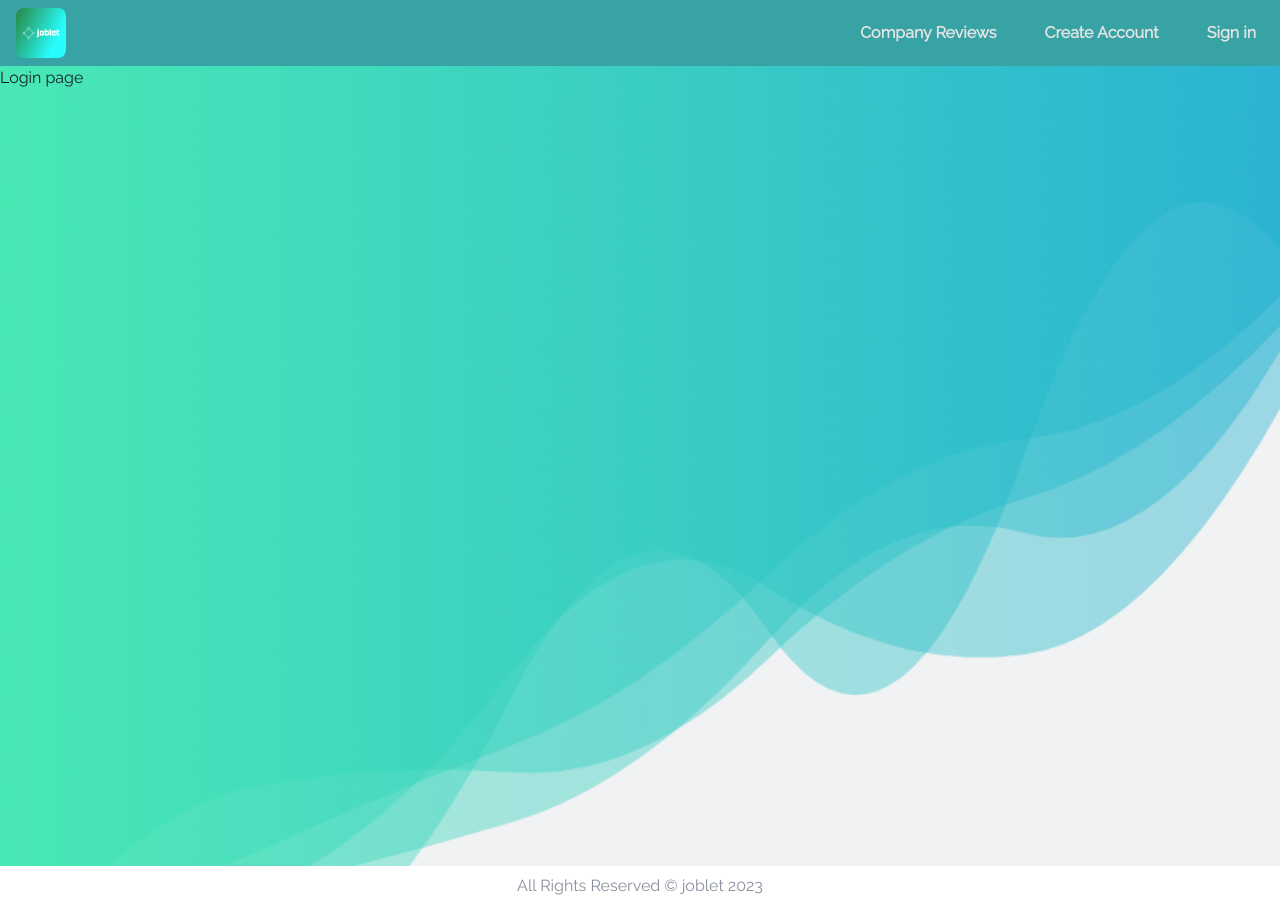
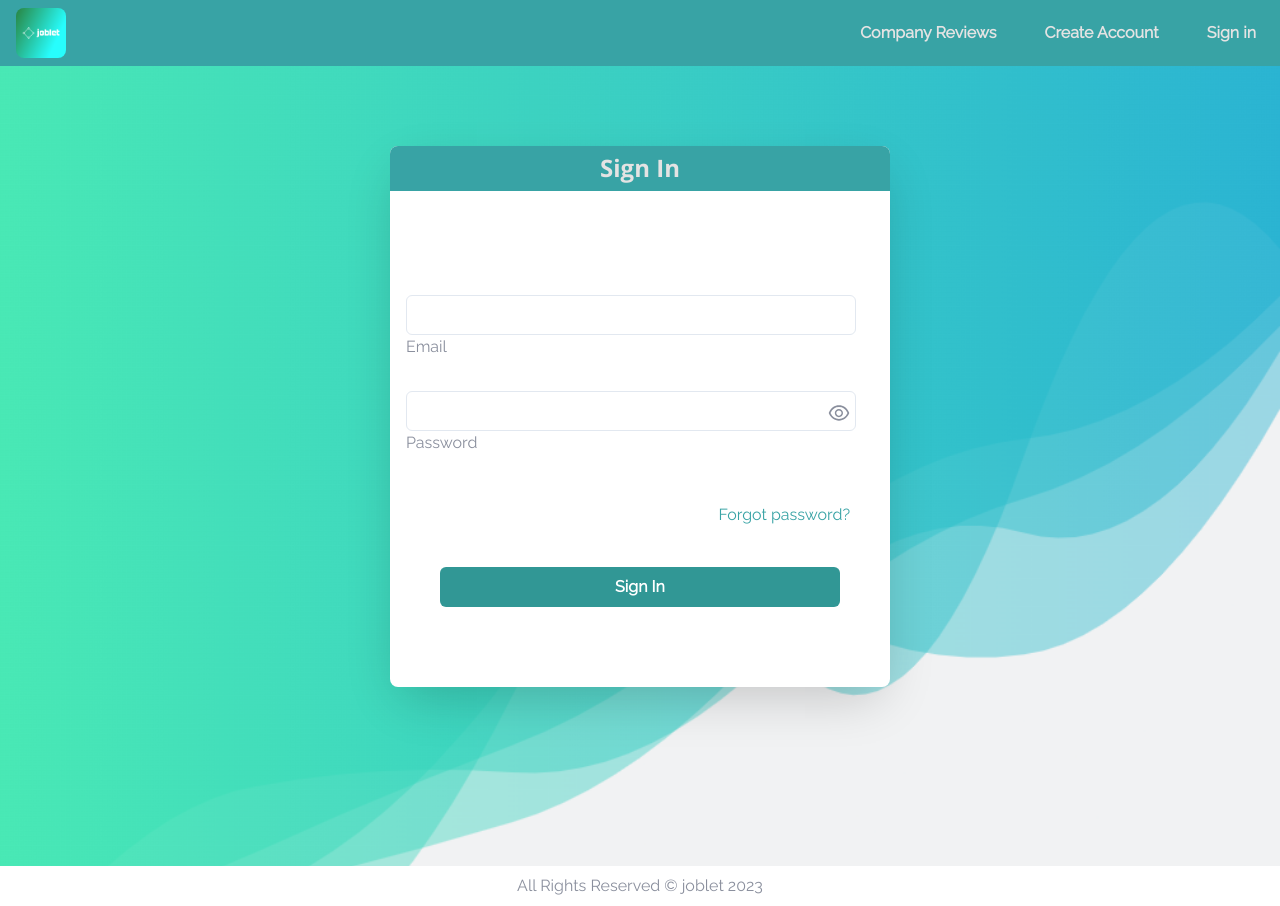
Before and after one commit to ianahart/joblet, a React (Create React App) app in the folder frontend/: page /login in a window 1280 px wide. Built offline with nearby package versions, Linux system fonts and the light colour scheme.

Commit message:
feat: wire up login page

```diff
--- a/frontend/src/components/Form/FormInput.tsx
+++ b/frontend/src/components/Form/FormInput.tsx
@@ -56,7 +56,7 @@ const FormInput = ({
 
   return (
     <FormControl my="1.5rem" display="flex" mx="1rem" flexDir="column">
-      <Box position="relative">
+      <Box position="relative" display="flex" justifyContent="flex-start">
         <Input
           color="text.primary"
           onChange={handleOnChange}
@@ -78,7 +78,7 @@ const FormInput = ({
           color="text.primary"
           top="10px"
           fontSize="1.5rem"
-          right="40px"
+          right="55px"
         >
           {type === 'password' ? <AiOutlineEye /> : <AiOutlineEyeInvisible />}
         </Box>
--- a/frontend/src/data/index.ts
+++ b/frontend/src/data/index.ts
@@ -4,3 +4,8 @@ export const createAccountState = {
   email: { name: 'email', value: '', error: '', type: 'email' },
   password: { name: 'password', value: '', error: '', type: 'password' },
 };
+
+export const loginState = {
+  email: { name: 'email', value: '', error: '', type: 'email' },
+  password: { name: 'password', value: '', error: '', type: 'password' },
+};
--- a/frontend/src/interfaces/index.ts
+++ b/frontend/src/interfaces/index.ts
@@ -4,3 +4,8 @@ export interface ICreateAccountForm {
   email: { name: string; value: string; error: string; type: string };
   password: { name: string; value: string; error: string; type: string };
 }
+
+export interface ILoginForm {
+  email: { name: string; value: string; error: string; type: string };
+  password: { name: string; value: string; error: string; type: string };
+}
--- a/frontend/src/pages/Auth/Login.tsx
+++ b/frontend/src/pages/Auth/Login.tsx
@@ -1,7 +1,60 @@
-import { Box } from '@chakra-ui/react';
+import { Box, Button, Flex } from '@chakra-ui/react';
+import FormContainer from '../../components/Form/FormContainer';
 import loginBG from '../../images/login.png';
+import { ILoginForm } from '../../interfaces';
+import { loginState } from '../../data';
+import { useState } from 'react';
+import { Link as RouterLink } from 'react-router-dom';
+import FormInput from '../../components/Form/FormInput';
+import { AxiosError } from 'axios';
+import { http } from '../../helpers/utils';
+const Login = () => {
+  const [form, setForm] = useState(loginState);
+  const [error, setError] = useState('');
 
-const Login = () => {
+  const updateField = (name: string, value: string, attribute: string) => {
+    setForm((prevState) => ({
+      ...prevState,
+      [name]: { ...prevState[name as keyof ILoginForm], [attribute]: value },
+    }));
+  };
+
+  const checkforErrors = () => {
+    let errors = false;
+
+    for (const [_, field] of Object.entries(form)) {
+      if (field.error.length || field.value.trim().length === 0) {
+        errors = true;
+      }
+    }
+
+    return errors;
+  };
+
+  const handleOnSubmit = async (e: React.FormEvent<HTMLFormElement>) => {
+    e.preventDefault();
+    checkforErrors();
+    if (checkforErrors()) {
+      setError('Please make sure there are no errors');
+      return;
+    }
+    await signIn();
+  };
+
+  const signIn = async () => {
+    try {
+      const response = await http.post('/auth/login', {
+        email: form.email.value,
+        password: form.password.value,
+      });
+      console.log(response);
+    } catch (err: unknown | AxiosError) {
+      if (err instanceof AxiosError && err.response) {
+        console.log(err);
+      }
+    }
+  };
+
   return (
     <Box
       minH="100vh"
@@ -9,7 +62,44 @@ const Login = () => {
       backgroundPosition="center"
       backgroundSize="cover"
     >
-      Login page
+      <Box pt="5rem">
+        <FormContainer title="Sign In" width={['95%', '95%', '500px']} minH="500px">
+          <Box as="main" py="5rem">
+            <form onSubmit={handleOnSubmit}>
+              <FormInput
+                updateField={updateField}
+                value={form.email.value}
+                error={form.email.error}
+                name={form.email.name}
+                type={form.email.type}
+                errorField="Email"
+                width="90%"
+                htmlFor="email"
+                label="Email"
+              />
+              <FormInput
+                updateField={updateField}
+                value={form.password.value}
+                error={form.password.error}
+                name={form.password.name}
+                type={form.password.type}
+                errorField="Password"
+                width="90%"
+                htmlFor="password"
+                label="Password"
+              />
+              <Flex color="green.primary" justifyContent="flex-end" m="2.5rem">
+                <RouterLink to="/forgot-password">Forgot password?</RouterLink>
+              </Flex>
+              <Box>
+                <Button type="submit" width="80%" colorScheme="teal">
+                  Sign In
+                </Button>
+              </Box>
+            </form>
+          </Box>
+        </FormContainer>
+      </Box>
     </Box>
   );
 };
```
Also changed, not shown: frontend/src/pages/Auth/ForgotPassword.tsx (+3 -5 lines).
